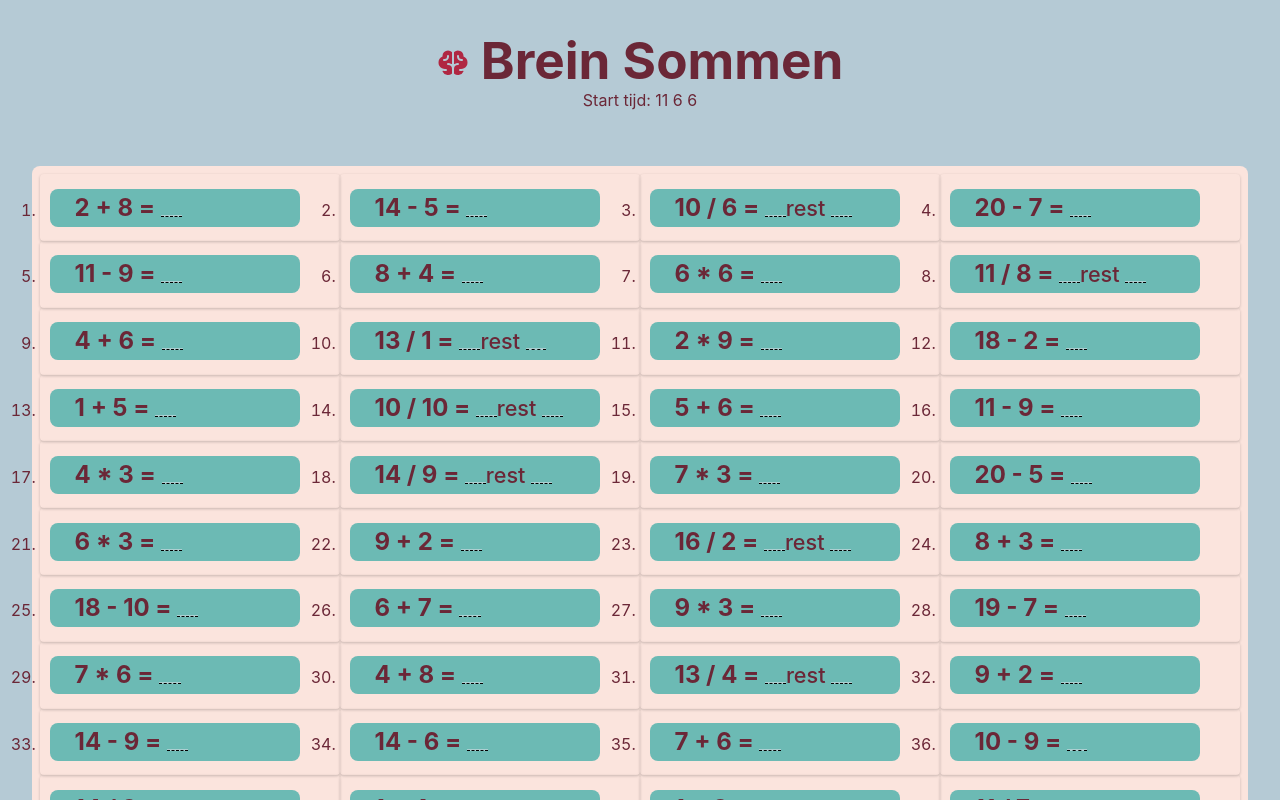
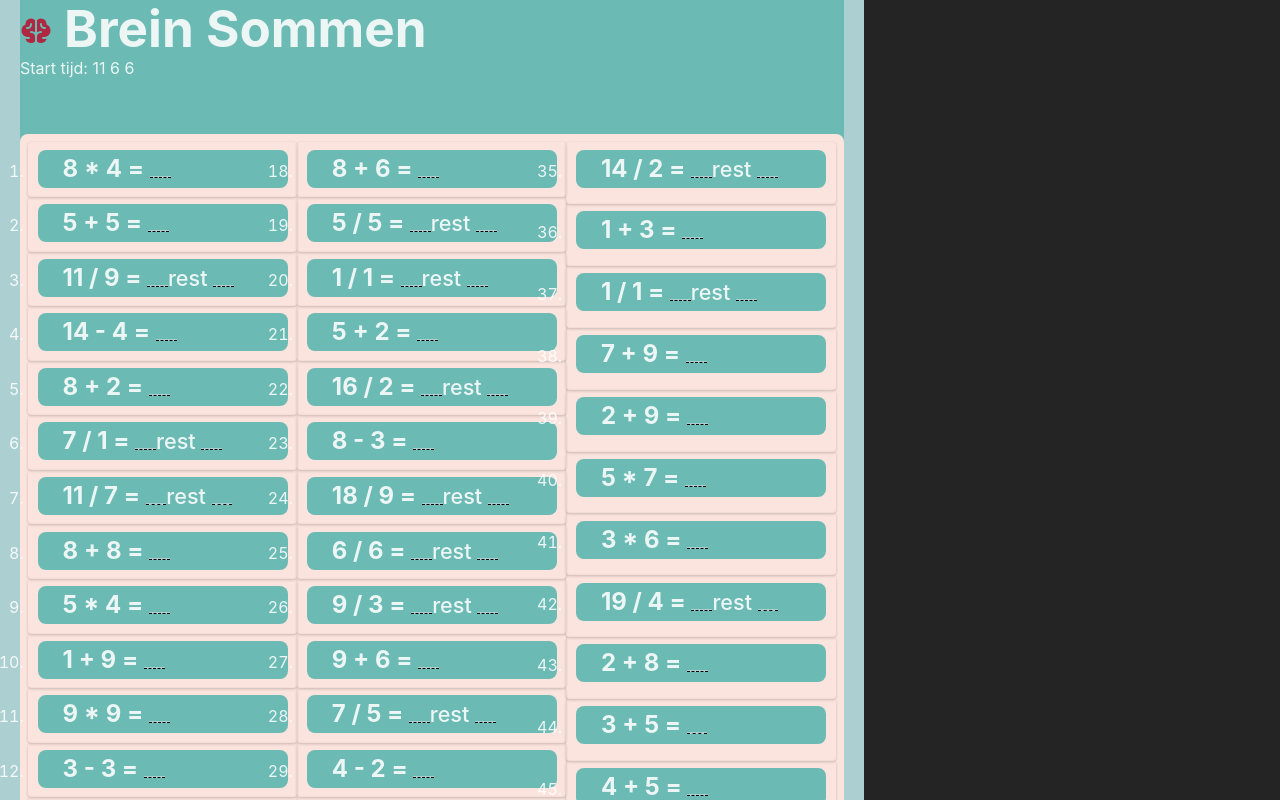
Before and after one commit to HeCu22/frontend-react-simple-calc, a React (Vite) app: page / in a window 1280 px wide. Shown: the top 800 px of the page. Built offline with nearby package versions, Linux system fonts and the light colour scheme.

Commit message:
secondversionshowresultsperpage

```diff
--- a/src/App.css
+++ b/src/App.css
@@ -40,20 +40,10 @@
 }
 
 
-#root {
-    max-width: 1280px;
-    margin: 0 auto;
-    padding: 2rem;
-    text-align: center;
-    background-color: var(--columbia-blue);
-    color: var(--wine);
-    fill: var(--lemon-chiffon);
-}
 
 .extra path {
     fill: var(--bordeaux);
 }
-
 
 
 .logo {
@@ -87,20 +77,50 @@
     }
 }
 
+
+.outer-container {
+    display: flex;
+    width: 100%;
+    flex-direction: row;
+    justify-content: center;
+    min-height: 32em;
+    background-color: var(--powder-blue);
+}
+
+/* De buitenste container is altijd de volledige schermbreedte. Het is een flexbox container die zijn inhoud altijd netjes horizontaal centreert */
+.inner-container {
+
+    margin: 0 20px;
+    /*padding: 0 20px;*/
+    display: flex;
+    flex-direction: column;
+    /*align-items: center;*/
+    background-color: var(--verdigris);
+}
+
 .card {
     padding: 0.5em;
     background-color: var(--misty-rose);
+
     border-radius: 8px;
+    display: flex;
+    flex-direction: row;
 
+    flex-wrap: wrap;
+    flex-basis: 30px;
+    height: 92em;
 }
 
 .calculation-list {
     list-style: -moz-ethiopic-numeric;
     display: flex;
-    flex-direction: row;
-    /*row-gap: 16px;*/
-    /*column-gap: 16px;*/
+    flex-direction: column;
+
     flex-wrap: wrap;
+    flex-basis: 100px;
+    height: 58em;
+    flex-grow: 1;
+    flex-shrink: 1;
 }
 
 
--- a/src/App.jsx
+++ b/src/App.jsx
@@ -22,8 +22,8 @@ function App() {
         dieTwo: 0,
         dieOperator: 0
     }];
-    console.log('itemlist', itemList);
-    const [className, setClassName] = useState("invisible-text");
+
+    const [classNameDisplay, setClassNameDisplay] = useState("invisible-text");
     //
     const stopTime = new Date();
 
@@ -32,12 +32,50 @@ function App() {
             if (count <= 1 && itemList.length < 100) {
 
                 for (let i = 0; i < 100; i++) {
+                    const operatorCalc = rollDie(4);
+                    let numberOne = 1;
+                    let numberTwo = 1;
+                    switch (operatorCalc) {
+                        // vermenigvuldigen, delen, optellen, aftrekken
+                        case 1:
+                            numberOne = rollDie(9);
+                            numberTwo = rollDie(9);
+                            break;
+                        case 2:
+                            //delen
+                            numberOne = rollDie(20);
+                            numberTwo = rollDie(9);
+                            if (numberTwo > numberOne) {
+                                numberTwo = rollDie(numberOne)
+                            }
+                            break;
+                        case 3:
+                            //optellen
+                            numberOne = rollDie(9);
+                            numberTwo = rollDie(9);
+                            break;
+                        case 4:
+                            // aftrekken
+                            numberOne = rollDie(20);
+                            numberTwo = rollDie(9);
+                            if (numberTwo > numberOne) {
+                                numberTwo = rollDie(numberOne)
+                            }
+                            break;
+                        default:
+                        // na
+
+                    }
+
                     itemList.push({
+                        dieOne: numberOne,
+                        dieTwo: numberTwo,
+                        dieOperator: operatorCalc
+                    });
 
-                dieOne: rollDie(20),
-                    dieTwo: rollDie(10),
-                    dieOperator: rollDie(2)});
                 }
+
+
                 itemList.shift(); // remove first element of array
 
                 setResults(itemList);
@@ -45,37 +83,40 @@ function App() {
 
             }
 
-    }, []);
+
+        }, []
+    )
+    ;
 
     function rollDie(sides = 6) {
         return Math.ceil(Math.random() * sides);
     }
+
     function calculateResultArray() {
 
 
         setCount(count + 1);
 
 
-        if (count <= 1) {
-            setClassName("visible-text");
-            setTime(new Date());
+        if (count >= 2) {
+            setClassNameDisplay("visible-text");
+
         }
     }
 
 
     return (
         <>
+            <main className="outer-container">
+                <div className="inner-container">
+
+
                     <h1>
                 <span> <BrainLogo className="extra" alt="logo"/>
                 </span> Brein Sommen
                     </h1>
-
-
-            <>
-                <span> Start tijd: {time.getHours()} {time.getMinutes()} {time.getSeconds()} </span>
-
+                    <>  <span> Start tijd: {time.getHours()} {time.getMinutes()} {time.getSeconds()} </span>
                     </>
-
 
                     <div>
                         <a><CalcLogo className="logo extra" alt="logo"/> </a>
@@ -83,15 +124,31 @@ function App() {
                         <a><OperationsLogo className="logo extra" alt="logo"/></a>
                     </div>
 
-
                     <div className="card">
 
                         {(results.length > 0) && <>
+
+                            {count % 2 > 0
+                                ?
                                 <ul className="calculation-list">
-                        {results.map((item) => {
+                                    {results.slice(0, 49).map((item) => {
                                         return <CalculationLine
                                             key={item.id}
-                                className={className}
+                                            classNameDisplay={classNameDisplay}
+                                            dieOne={item.dieOne}
+                                            dieTwo={item.dieTwo}
+                                            dieOperator={item.dieOperator}
+
+                                        />;
+
+                                    })} </ul>
+                                :
+
+                                <ul className="calculation-list">
+                                    {results.slice(50, 99).map((item) => {
+                                        return <CalculationLine
+                                            key={item.id}
+                                            classNameDisplay={classNameDisplay}
                                             dieOne={item.dieOne}
                                             dieTwo={item.dieTwo}
                                             dieOperator={item.dieOperator}
@@ -99,30 +156,34 @@ function App() {
                                         />;
 
                                     })}
-
-
                                 </ul>
 
-
+                            }
                         </>
                         }
 
 
+                    </div>
                     <button onClick={calculateResultArray}>
                         Teller: {count}
                     </button>
 
-            </div>
-
-            {count > 1 &&
+                    {count >= 1 &&
                         <div className="read-the-docs">
 
 
-                    <p> stop: {stopTime.getHours()} {stopTime.getMinutes()} {stopTime.getSeconds()}</p>
-                    <p> elapsed: {(stopTime.getTime() - time.getTime()) / 1000}
+                            <p> stop:
+                                <span className={classNameDisplay}>
+                            {stopTime.getHours()} {stopTime.getMinutes()} {stopTime.getSeconds()}
+                    </span></p>
+                            <p> elapsed: <span
+                                className={classNameDisplay}> {(stopTime.getTime() - time.getTime()) / 1000} </span>
                             </p>
                         </div>
                     }
+                </div>
+
+            </main>
         </>
     )
 }
--- a/src/components/CalculationLine.css
+++ b/src/components/CalculationLine.css
@@ -4,9 +4,10 @@
     border-radius: 4px;
 
     /*padding: 16px;*/
-    flex-basis: 300px;
+    flex-basis: 30px;
     flex-grow: 1;
     flex-shrink: 1;
+
 }
 
 
@@ -17,7 +18,7 @@ h2 {
     border-radius: 8px;
     border: 1px solid transparent;
     padding-left: 1em;
-    margin: 0.6em 0.4em;
+    margin: 0.3em 0.4em;
 
 }
 
--- a/src/components/CalculationLine.jsx
+++ b/src/components/CalculationLine.jsx
@@ -2,12 +2,7 @@
 import {useState} from "react";
 import '../components/CalculationLine.css';
 
-function CalculationLine({className, dieOne, dieTwo, dieOperator}) {
-    // console.log('checked', props);
-
-
-    // const [classText, setClassText] = useState("invisible-text");
-
+function CalculationLine({classNameDisplay, dieOne, dieTwo, dieOperator}) {
 
 
     const addNumbers = (numA, numB) => numA + numB;
@@ -18,33 +13,33 @@ function CalculationLine({className, dieOne, dieTwo, dieOperator}) {
 
     return (
         <li className="calculation-item">
-            {dieOne > 9 && dieOperator === 1 &&
+            {dieOperator === 4 &&
                 <> {
                     <h2> {dieOne} - {dieTwo} = <span
-                        className={className}> {subtractNumbers(dieOne, dieTwo)}</span>
+                        className={classNameDisplay}> {subtractNumbers(dieOne, dieTwo)}</span>
                     </h2>
                 } </>
             }
-            {dieOne > 9 && dieOperator !== 1 &&
+            {dieOperator === 2 &&
                 <> {
                     <h2> {dieOne} / {dieTwo} = <span
-                        className={className}> {Math.floor(divideNumbers(dieOne, dieTwo))} </span> <span
+                        className={classNameDisplay}> {Math.floor(divideNumbers(dieOne, dieTwo))} </span> <span
                         className="sub-text">rest</span> <span
-                        className={className}> {modulusNumbers(dieOne, dieTwo)} </span>
+                        className={classNameDisplay}> {modulusNumbers(dieOne, dieTwo)} </span>
                     </h2>
                 } </>
             }
-            {dieOne <= 9 && dieOperator === 1 &&
+            {dieOperator === 3 &&
                 <> {
                     <h2> {dieOne} + {dieTwo} = <span
-                        className={className}> {addNumbers(dieOne, dieTwo)} </span>
+                        className={classNameDisplay}> {addNumbers(dieOne, dieTwo)} </span>
                     </h2>
                 } </>
             }
-            {dieOne <= 9 && dieOperator !== 1 &&
+            {dieOperator === 1 &&
                 <> {
                     <h2> {dieOne} * {dieTwo} = <span
-                        className={className}> {multiplyNumbers(dieOne, dieTwo)} </span></h2>
+                        className={classNameDisplay}> {multiplyNumbers(dieOne, dieTwo)} </span></h2>
                 } </>
             }
         </li>
--- a/src/index.css
+++ b/src/index.css
@@ -1,4 +1,12 @@
-:root {
+
+* {
+  margin: 0;
+  padding: 0;
+  box-sizing: border-box;
+
+}
+
+  body {
   font-family: Inter, system-ui, Avenir, Helvetica, Arial, sans-serif;
   line-height: 1.5;
   font-weight: 400;
@@ -27,8 +35,6 @@ body {
   margin: 0;
   display: flex;
   place-items: center;
-  min-width: 320px;
-  min-height: 100vh;
 }
 
 h1 {
```
Lines whose indentation alone changed are shown as unchanged.
